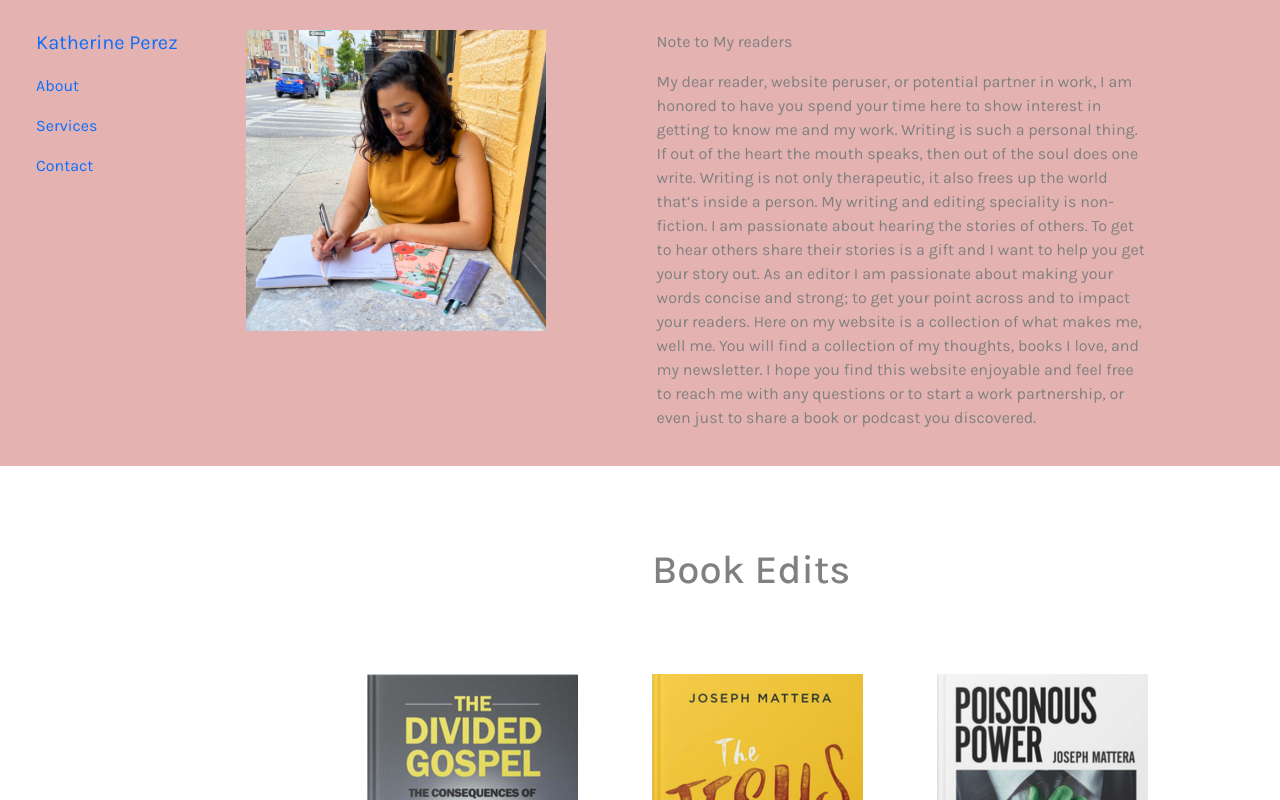
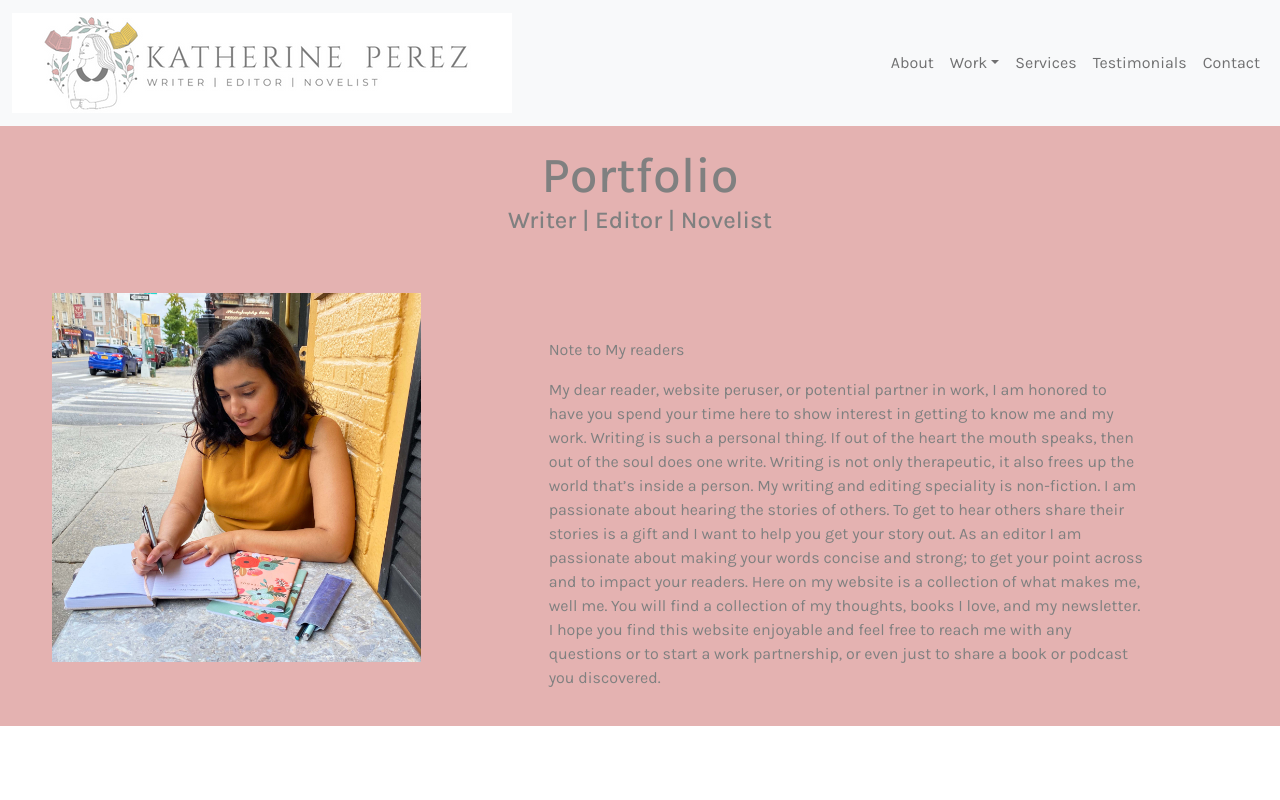
Before and after one commit to Kaitlyn-Lynette/Kathys-Portfolio, a React (Create React App) app: page /featuredwork in a window 1280 px wide. Shown: the top 800 px of the page. Built offline with nearby package versions, Linux system fonts and the light colour scheme.

Commit message:
moved navbar to top of page

```diff
--- a/src/App.css
+++ b/src/App.css
@@ -43,6 +43,11 @@ body {
   #notetoreader {
     float: "right"
   }
+
+  #note {
+    padding-top: 45px
+  }
+
 }
 
 @media (max-width: 600px) {
--- a/src/components/FeaturedHeader.js
+++ b/src/components/FeaturedHeader.js
@@ -11,6 +11,12 @@ const FeaturedHeader = () => {
         id="notetoreader"
         style={{ padding: "20px", backgroundColor: "#e4b2b1" }}
       >
+        <Row>
+            <Col md={12} sm={12} style={{textAlign: "center", paddingBottom: "40px"}}>
+            <h1 style={{fontSize: "50px"}}>Portfolio</h1>
+            <h4> Writer | Editor | Novelist </h4>
+            </Col>
+        </Row>
         <Container fluid style={{ paddingTop: "10px" }}>
           <Row>
             <Col md={4} sm={12}>
--- a/src/pages/FeaturedWork.js
+++ b/src/pages/FeaturedWork.js
@@ -4,11 +4,13 @@ import BookEdits from "../pages/BookEdits";
 import FeaturedHeader from "../components/FeaturedHeader";
 import CopyWriting from "../pages/CopyWriting"
 import PersonalWriting from "../pages/PersonalWriting"
+import Navigation from "../components/Navigation";
 
 const FeaturedWork = () => {
   return (
     <div id="featuredwork">
-      <SideBarNav></SideBarNav>
+      {/* <SideBarNav></SideBarNav> */}
+      <Navigation></Navigation>
       <FeaturedHeader></FeaturedHeader>
       <BookEdits></BookEdits>
       <CopyWriting></CopyWriting>
```
